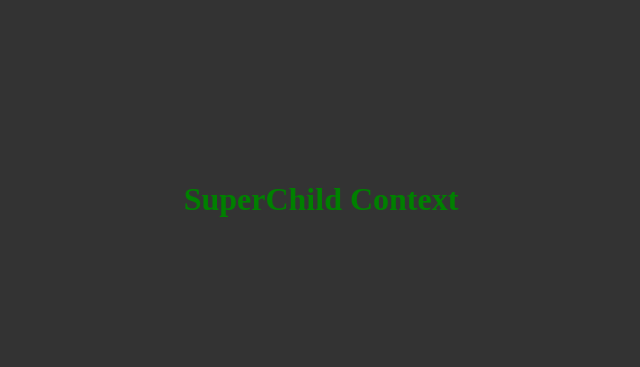
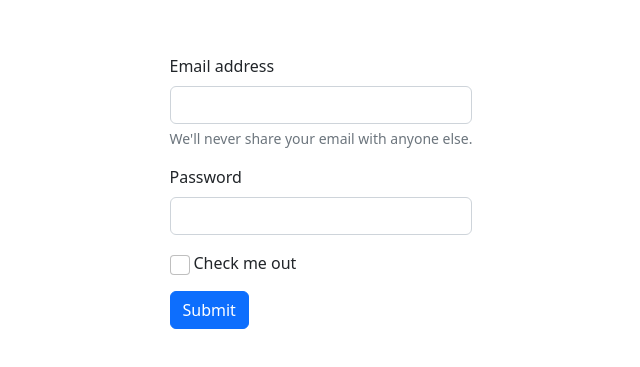
Before and after one commit to Limon714/jobPulse, a React (Create React App) app: page / in a window 1280 px wide. Shown: the part 209-576 px from the top of the page, without its empty margins (319-959 px from the left). Built offline with nearby package versions, Linux system fonts and the light colour scheme.

Commit message:
bootStrap add

```diff
--- a/package.json
+++ b/package.json
@@ -6,11 +6,14 @@
     "@testing-library/jest-dom": "^5.16.5",
     "@testing-library/react": "^13.4.0",
     "@testing-library/user-event": "^13.5.0",
+    "bootstrap": "^5.2.2",
+    "formik": "^2.2.9",
     "react": "^18.2.0",
     "react-dom": "^18.2.0",
     "react-icons": "^4.4.0",
     "react-scripts": "5.0.1",
-    "web-vitals": "^2.1.4"
+    "web-vitals": "^2.1.4",
+    "yup": "^0.32.11"
   },
   "scripts": {
     "start": "react-scripts start",
--- a/src/App.js
+++ b/src/App.js
@@ -1,16 +1,18 @@
 import './App.css'
+import ContactForm from './Mini-projects/ContactForm/ContactForm';
 // import UseRef from './USERef/UseRef'
 // import Parent from './USERef/Forward/Parent';
 // import Parent from './UseImperative/Parent'
 // import Reducer from './useReducer/Reducer';
-import Child from './UseContext/Child';
+// import Child from './UseContext/Child';
+
 function App() {
 
   return (
     <>
       <div>
 
-        <Child />
+        <ContactForm />
 
      </div>
     </>
--- /dev/null
+++ b/src/Mini-projects/ContactForm/ContactForm.js
@@ -0,0 +1,26 @@
+import React from 'react'
+
+const ContactForm = () => {
+  return (
+    <div>
+     <form>
+  <div class="mb-3">
+    <label for="exampleInputEmail1" class="form-label">Email address</label>
+    <input type="email" class="form-control" id="exampleInputEmail1" aria-describedby="emailHelp" />
+    <div id="emailHelp" class="form-text">We'll never share your email with anyone else.</div>
+  </div>
+  <div class="mb-3">
+    <label for="exampleInputPassword1" class="form-label">Password</label>
+    <input type="password" class="form-control" id="exampleInputPassword1" />
+  </div>
+  <div class="mb-3 form-check">
+    <input type="checkbox" class="form-check-input" id="exampleCheck1" />
+    <label class="form-check-label" for="exampleCheck1">Check me out</label>
+  </div>
+  <button type="submit" class="btn btn-primary">Submit</button>
+</form>
+    </div>
+  )
+}
+
+export default ContactForm
--- a/src/index.js
+++ b/src/index.js
@@ -3,6 +3,7 @@
 
 import App from './App';
 import reportWebVitals from './reportWebVitals';
+import '../node_modules/bootstrap/dist/css/bootstrap.min.css';
 
 const root = ReactDOM.createRoot(document.getElementById('root'));
 root.render(
```
Also changed, not shown: 1 other file (tests, documents, lock files or other folders).
